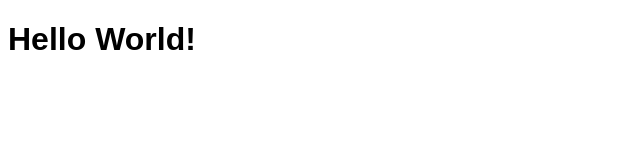
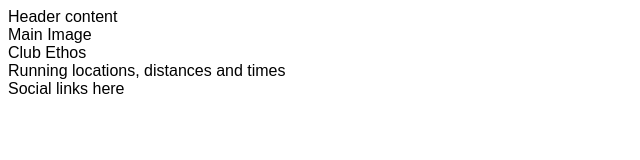
Before and after one commit to browne878/LoveRunning, a plain HTML site: page index.html in a window 1280 px wide. Shown: the whole page, without its empty margins (0-640 px from the left). Drawn offline with Linux system fonts and the light colour scheme.

Commit message:
Add core structure for home page

```diff
--- a/index.html
+++ b/index.html
@@ -11,6 +11,22 @@
     <title>Love Running</title>
 </head>
 <body>
-    <h1>Hello World!</h1>
+    <header>Header content</header>
+
+    <section>
+        Main Image
+    </section>
+
+    <section>
+        Club Ethos
+    </section>
+
+    <section>
+        Running locations, distances and times
+    </section>
+
+    <footer>
+        Social links here
+    </footer>
 </body>
 </html>
```
